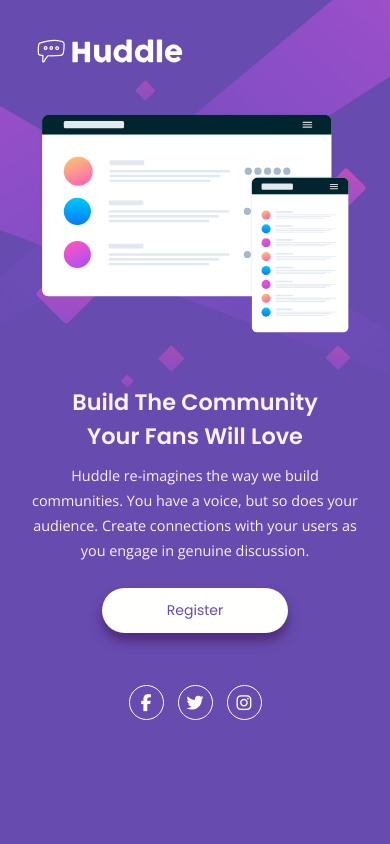
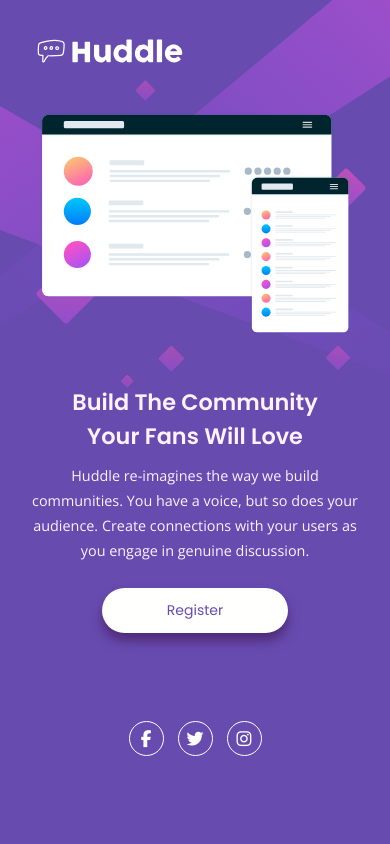
Before and after one commit to JoaoVlS/huddle-landing-page, a plain HTML site: page index.html in a window 390 px wide. Drawn offline with nearby package versions, Linux system fonts and the light colour scheme.

Commit message:
fixed the height of the footer items

```diff
--- a/index.html
+++ b/index.html
@@ -34,7 +34,8 @@
         <button type="button">Register</button>
       </div>
     </div>
-    <div class="social-media">
+
+    <footer class="social-media">
         <ul>
           <li>
             <i class="fa-brands fa-facebook-f"></i>
@@ -46,7 +47,8 @@
             <i class="fa-brands fa-instagram"></i>
           </li>
         </ul>
-    </div>
+    </footer>
+
   </main>
 </body>
 
--- a/src/css/responsive.css
+++ b/src/css/responsive.css
@@ -73,7 +73,7 @@
 
     .social-media {
         justify-content: center;
-        margin-right: 0;
+        align-items: center;
         margin-top: 55px;
     }
 }
@@ -121,7 +121,7 @@
     }
 
     .social-media {
-        margin: 45px;
+        margin: 0px;
     }
 
     .social-media li {
--- a/src/css/style.css
+++ b/src/css/style.css
@@ -12,7 +12,7 @@ main {
   flex-direction: column;
   padding: 25px 25px 0px 40px;
   margin: 0px 30px 0px 30px;
-  height: 92vh;
+  height: 100vh;
   max-width: var(--max-width-size);
 }
 
@@ -68,12 +68,15 @@ main {
 
 .social-media {
   display: flex;
+  height: inherit;
+  flex-direction: column;
   justify-content: end;
+  margin-bottom: 25px;
 }
 
 .social-media ul {
   display: flex;
-  justify-content: center;
+  justify-content: end;
   align-items: center;
   text-align: center;
 }
```
Also changed, not shown: 1 other file. Lines whose indentation alone changed are shown as unchanged.
